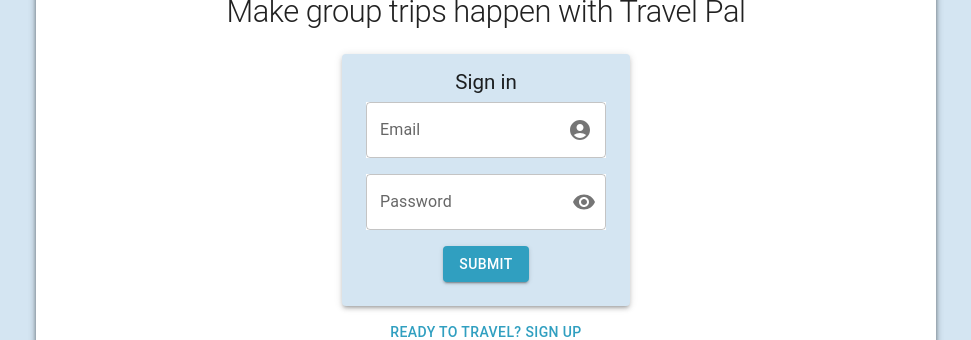
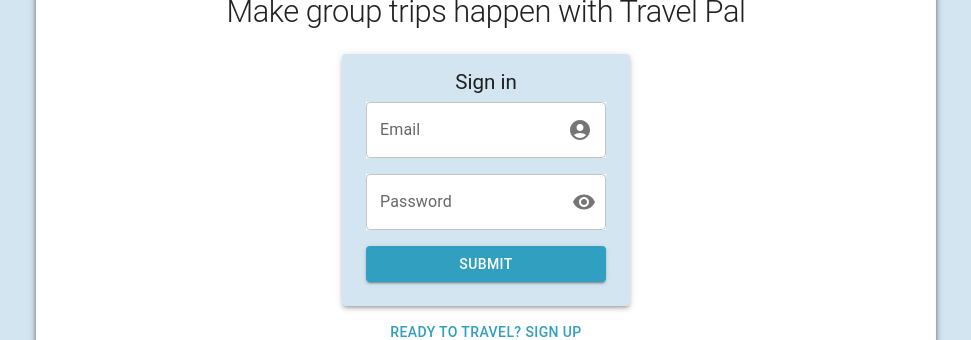
Before and after one commit to scooby-gang-7/iteration, a React (Create React App) app: page / in a window 1280 px wide. Shown: the part 574-914 px from the top of the page, without its empty margins (154-1125 px from the left). Built offline with nearby package versions, Linux system fonts and the light colour scheme.

Commit message:
added submit with pressing enter button to forms

```diff
--- a/client/components/AddBuddy.jsx
+++ b/client/components/AddBuddy.jsx
@@ -85,7 +85,7 @@ const Addbuddy = (props) => {
           {tripmembers}
         </Stack>
       </div>
-      <div>
+      <form onSubmit={handleAddBuddy}>
         <FormControl
           sx={{ m: 1, width: '30ch', bgcolor: '#ffffff' }}
           variant='outlined'
@@ -95,6 +95,7 @@ const Addbuddy = (props) => {
           </InputLabel>
           <OutlinedInput
             id='outlined-adornment-email'
+            required='true'
             autoComplete='off'
             inputProps={{ style: inputStyle }}
             // placeholder={`Enter Your Friend's Email`}
@@ -111,7 +112,7 @@ const Addbuddy = (props) => {
             Add Buddy
           </Button>
         </FormControl>
-      </div>
+      </form>
     </Container>
   );
 };
--- a/client/components/Login.jsx
+++ b/client/components/Login.jsx
@@ -69,18 +69,14 @@ export default function Login({ setUserInfo, userInfo }) {
   };
 
   return (
-    <Paper  elevation={4} sx={{ paddingBottom: '40px' }}>
-
+    <Paper elevation={4} sx={{ paddingBottom: '40px' }}>
       <NavBarMUI />
       <Container
         sx={{ display: 'flex', flexDirection: 'column', alignItems: 'center' }}
       >
-
-        <Typography variant='h1' sx={{ mb: 2, paddingTop: '40px' }} >
-
+        <Typography variant='h1' sx={{ mb: 2, paddingTop: '40px' }}>
           Make group trips happen with Travel Pal
         </Typography>
-
 
         <Paper
           elevation={3}
@@ -103,6 +99,7 @@ export default function Login({ setUserInfo, userInfo }) {
               m: '40',
             }}
           >
+            <form onSubmit={handleSubmitLogin}>
               <Typography component='h1' variant='h3'>
                 Sign in
               </Typography>
@@ -110,10 +107,13 @@ export default function Login({ setUserInfo, userInfo }) {
                 sx={{ m: 1, width: '30ch', bgcolor: '#ffffff' }}
                 variant='outlined'
               >
-              <InputLabel htmlFor='outlined-adornment-email'>Email</InputLabel>
+                <InputLabel htmlFor='outlined-adornment-email'>
+                  Email
+                </InputLabel>
                 <OutlinedInput
                   id='outlined-adornment-email'
                   autoComplete='off'
+                  required='true'
                   inputProps={{ style: inputStyle }}
                   value={values.email}
                   onChange={(e) => setEmail(e.target.value)}
@@ -122,7 +122,8 @@ export default function Login({ setUserInfo, userInfo }) {
                       <AccountCircle edge='end'></AccountCircle>
                     </InputAdornment>
                   }
-                label='email' data-test="email"
+                  label='email'
+                  data-test='email'
                 />
               </FormControl>
               <FormControl
@@ -134,6 +135,7 @@ export default function Login({ setUserInfo, userInfo }) {
                 </InputLabel>
                 <OutlinedInput
                   autoComplete='off'
+                  required='true'
                   inputProps={{ style: inputStyle }}
                   id='outlined-adornment-password'
                   type={values.showPassword ? 'text' : 'password'}
@@ -146,11 +148,16 @@ export default function Login({ setUserInfo, userInfo }) {
                         onClick={handleClickShowPassword}
                         edge='end'
                       >
-                      {values.showPassword ? <VisibilityOff /> : <Visibility />}
+                        {values.showPassword ? (
+                          <VisibilityOff />
+                        ) : (
+                          <Visibility />
+                        )}
                       </IconButton>
                     </InputAdornment>
                   }
-                label='Password' data-test="password"
+                  label='Password'
+                  data-test='password'
                 />
               </FormControl>
               <Button
@@ -163,6 +170,7 @@ export default function Login({ setUserInfo, userInfo }) {
               >
                 Submit
               </Button>
+            </form>
           </Box>
         </Paper>
         <SignUpModal setUserInfo={setUserInfo} userInfo={userInfo} />
--- a/client/components/addTrip/AddTrip.jsx
+++ b/client/components/addTrip/AddTrip.jsx
@@ -8,6 +8,8 @@ import OutlinedInput from '@mui/material/OutlinedInput';
 import InputLabel from '@mui/material/InputLabel';
 import InputAdornment from '@mui/material/InputAdornment';
 import FormControl from '@mui/material/FormControl';
+// import { LocalizationProvider } from '@mui/x-date-pickers/LocalizationProvider';
+// import { DesktopDatePicker } from '@mui/x-date-pickers/DesktopDatePicker';
 
 function AddTrip(props) {
   const { userInfo } = props;
@@ -53,7 +55,7 @@ function AddTrip(props) {
   };
 
   return (
-
+<form onSubmit={handleSubmitAddTrip}>
     <div id='addtrip-parent'>
     <Typography component='h1' variant='h3' sx={{ mb: 2, paddingBottom: '10px' }}>
     Add Trip Details
@@ -150,6 +152,16 @@ function AddTrip(props) {
                   sx={{ m: 1, width: '30ch', bgcolor: '#ffffff' }}
                   variant='outlined'
                 >
+                  {/* <LocalizationProvider dateAdapter={AdapterDateFns}>
+                     <DesktopDatePicker
+                      label="Date desktop"
+                      required
+                       inputFormat="MM/dd/yyyy"
+                       value={date_end}
+                       onChange={(e) => setDateEnd(e.target.value)}
+                        renderInput={(params) => <TextField {...params} />}
+                        />
+                    </LocalizationProvider> */}
                   <InputLabel htmlFor='outlined-adornment-enddate'>End Date</InputLabel>
                   <OutlinedInput
                     id='outlined-adornment-enddate'
@@ -177,7 +189,7 @@ function AddTrip(props) {
                   Submit
                 </Button>
                 </div>
-
+    </form>
   );
 }
 
--- a/client/components/signUp/Signup.jsx
+++ b/client/components/signUp/Signup.jsx
@@ -69,57 +69,53 @@ const Signup = ({ setUserInfo, userInfo }) => {
 
 
   return (
-   <Grid
-   container
-   justify="center"
-   alignItems="center"
-   direction= "column">
-
-<Typography component='h1' variant='h3' sx={{ mb: 2, paddingBottom: '10px' }} color= "#154d60">
+    <Grid container justify='center' alignItems='center' direction='column'>
+      <Typography
+        component='h1'
+        variant='h3'
+        sx={{ mb: 2, paddingBottom: '10px' }}
+        color='#154d60'
+      >
         Create Travel Account
       </Typography>
 
-
-
-
+      <form onSubmit={handleSubmitSignup}>
         {/* FIRST NAME INPUT */}
         <FormControl
           sx={{ m: 1, width: '30ch', bgcolor: '#ffffff' }}
           variant='outlined'
         >
-              <InputLabel htmlFor='outlined-adornment-firstname'>First Name</InputLabel>
+          <InputLabel htmlFor='outlined-adornment-firstname'>
+            First Name
+          </InputLabel>
           <OutlinedInput
             id='outlined-adornment-firstname'
             autoComplete='off'
+            required='true'
             inputProps={{ style: inputStyle }}
             value={name_first}
             onChange={(e) => setFirstName(e.target.value)}
-                endAdornment={
-                  <InputAdornment position='end'>
-
-                  </InputAdornment>
-                }
+            endAdornment={<InputAdornment position='end'></InputAdornment>}
             label='name_first'
           />
         </FormControl>
-
 
         {/* LAST NAME INPUT  */}
         <FormControl
           sx={{ m: 1, width: '30ch', bgcolor: '#ffffff' }}
           variant='outlined'
         >
-              <InputLabel htmlFor='outlined-adornment-lastname'>Last Name</InputLabel>
+          <InputLabel htmlFor='outlined-adornment-lastname'>
+            Last Name
+          </InputLabel>
           <OutlinedInput
             id='outlined-adornment-lastname'
             autoComplete='off'
+            required='true'
             inputProps={{ style: inputStyle }}
             value={name_last}
             onChange={(e) => setLastName(e.target.value)}
-                endAdornment={
-                  <InputAdornment position='end'>
-                  </InputAdornment>
-                }
+            endAdornment={<InputAdornment position='end'></InputAdornment>}
             label='name_last'
           />
         </FormControl>
@@ -133,13 +129,11 @@ Create Travel Account
           <OutlinedInput
             id='outlined-adornment-email'
             autoComplete='off'
+            required='true'
             inputProps={{ style: inputStyle }}
             value={email}
             onChange={(e) => setEmail(e.target.value)}
-                endAdornment={
-                  <InputAdornment position='end'>
-                  </InputAdornment>
-                }
+            endAdornment={<InputAdornment position='end'></InputAdornment>}
             label='email'
           />
         </FormControl>
@@ -150,10 +144,13 @@ Create Travel Account
           sx={{ m: 1, width: '30ch', bgcolor: '#ffffff' }}
           variant='outlined'
         >
-              <InputLabel htmlFor='outlined-adornment-password'>Password</InputLabel>
+          <InputLabel htmlFor='outlined-adornment-password'>
+            Password
+          </InputLabel>
           <OutlinedInput
             id='outlined-adornment-password'
             autoComplete='off'
+            required='true'
             type={values.showPassword ? 'text' : 'password'}
             inputProps={{ style: inputStyle }}
             value={password}
@@ -183,7 +180,7 @@ Create Travel Account
         >
           Sign Up
         </Button>
-
+      </form>
     </Grid>
   );
 };
--- a/client/stylesheets/styles.css
+++ b/client/stylesheets/styles.css
@@ -15,6 +15,10 @@ body,
   background: #D4E5F2;
 }
 
+form {
+  display: flex;
+  flex-direction: column;
+}
 .App {
 max-width: 900px;
 margin: 0 auto;
```
Lines whose indentation alone changed are shown as unchanged.
